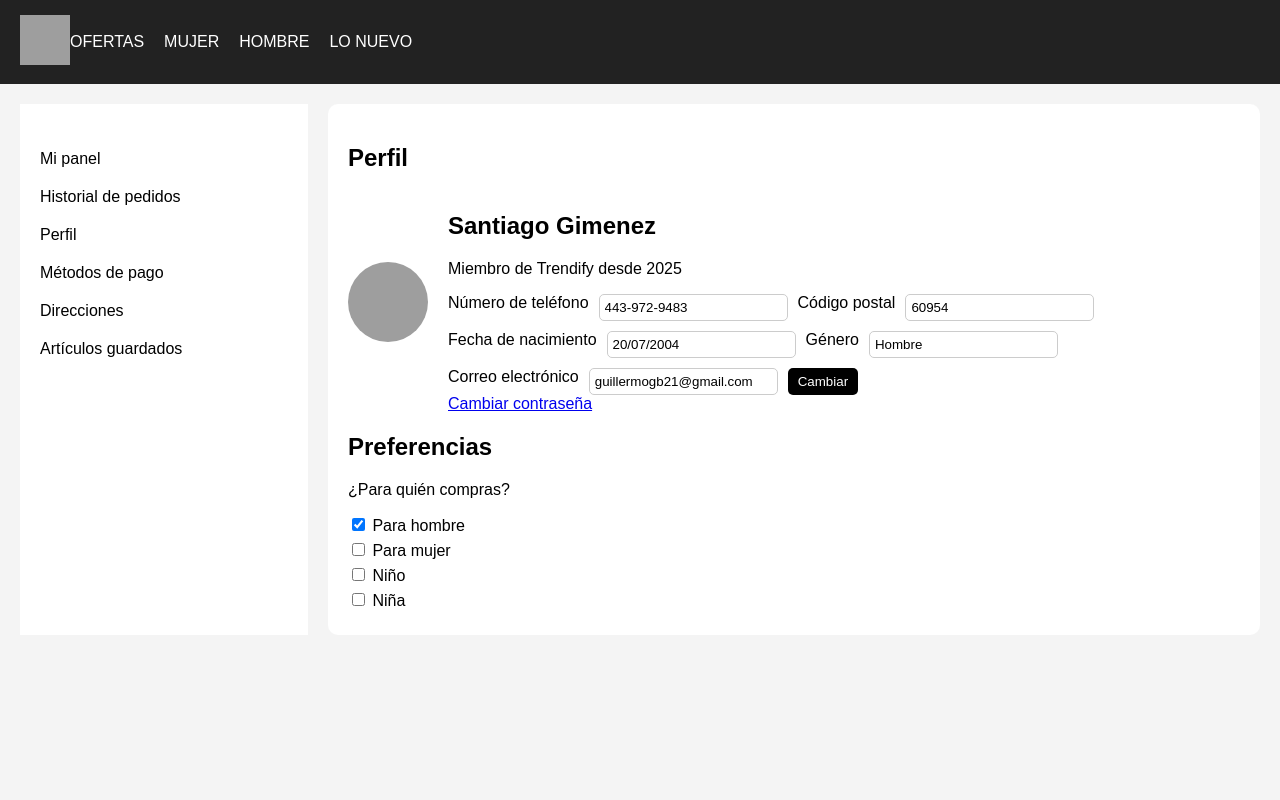
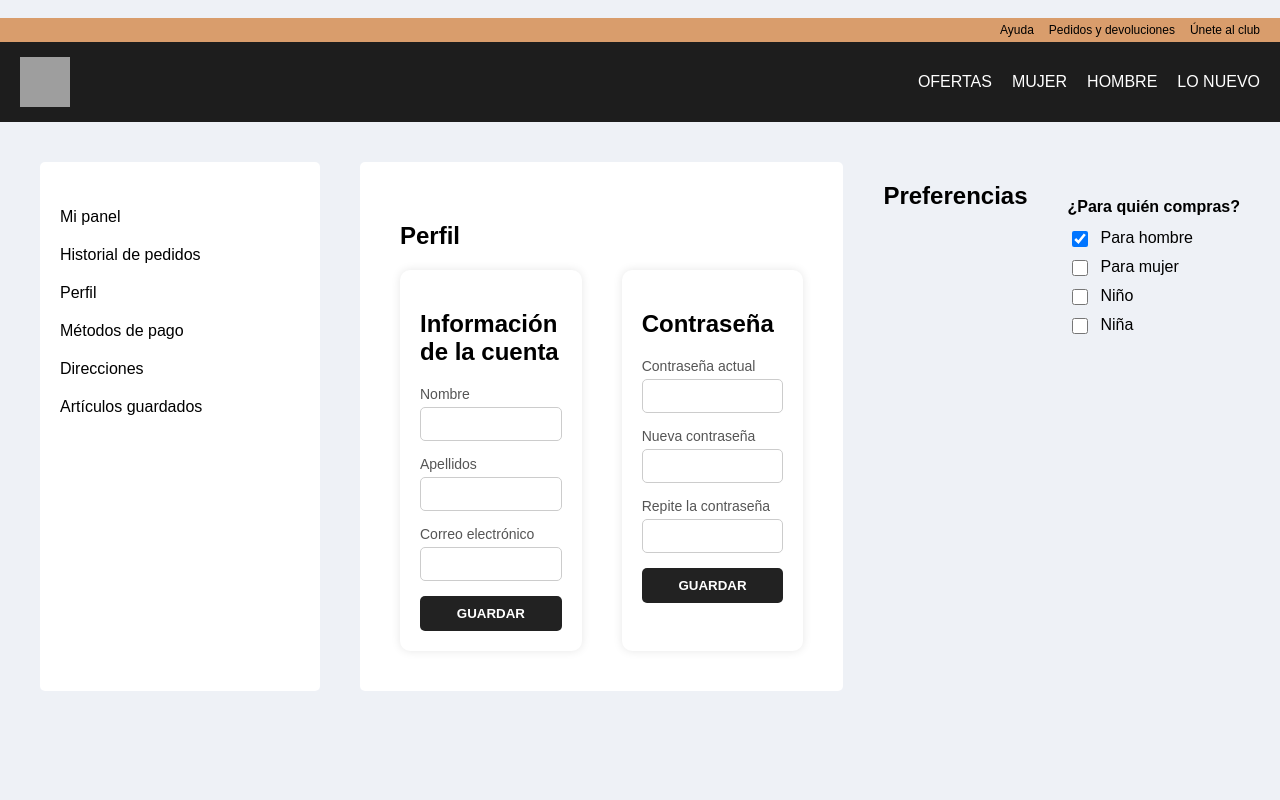
Before and after one commit to AL-PG/PaginaWeb, a PHP site: page /perfil.html in a window 1280 px wide. Run offline with PHP 8.4, Linux system fonts and the light colour scheme; grey boxes are pictures that could not be loaded.

Commit message:
Add files via upload

```diff
--- a/perfil/estiloperfil.css
+++ b/perfil/estiloperfil.css
@@ -1,12 +1,33 @@
+
 body {
-    font-family: Arial, sans-serif;
+    min-height: auto;
+    font-family: 'Poppins', sans-serif;
     margin: 0;
     padding: 0;
-    background: #f4f4f4;
+    background: #eef1f6;
+}
+.top-bar {
+    display: flex;
+    justify-content: flex-end;
+    background-color: #D99D6C;
+    padding: 5px 20px;
+    font-size: 12px;
 }
 
+    .top-bar a {
+        color: black;
+        text-decoration: none;
+        margin-left: 15px;
+        font-family: 'Montserrat', sans-serif;
+    }
+
+        .top-bar a:hover {
+            text-decoration: underline;
+        }
+
+
 header {
-    background: #222;
+    background: #1d1d1d;
     color: white;
     padding: 15px 20px;
     display: flex;
@@ -19,45 +40,35 @@ header {
     height: 50px;
 }
 
-nav {
-    display: flex;
-    width: 100%;
-    justify-content: space-between;
-    align-items: center;
-}
-
 nav ul {
     list-style: none;
     display: flex;
     gap: 20px;
     margin: 0;
     padding: 0;
-    align-items: center;
-    display: flex;
 }
 
     nav ul li {
         cursor: pointer;
-    display: flex;
-    align-items: center;
-    height: 100%;
+        transition: color 0.3s ease;
     }
 
-.icons {
-    display: flex;
-    gap: 15px;
-    align-items: center;
+        nav ul li:hover {
+            color: #000;
         }
 
 main {
     display: flex;
-    padding: 20px;
+    padding: 40px;
+    gap: 40px;
 }
 
 aside {
     width: 20%;
     background: white;
     padding: 20px;
+    border-radius: 5px;
+    box-shadow: none;
 }
 
     aside ul {
@@ -68,54 +79,125 @@ aside ul {
     aside li {
         padding: 10px 0;
         cursor: pointer;
+        transition: color 0.3s ease;
+    }
+
+        aside li:hover {
+            color: #000;
         }
 
 .perfil {
     flex: 1;
     background: white;
-    padding: 20px;
-    margin-left: 20px;
-    border-radius: 10px;
+    padding: 40px;
+    border-radius: 5px;
+    box-shadow: none;
 }
 
-.perfil-info {
+.perfil-contenedor {
     display: flex;
-    align-items: center;
+    justify-content: space-between;
+    gap: 40px;
 }
 
-.avatar {
-    width: 80px;
-    height: 80px;
-    border-radius: 50%;
-    margin-right: 20px;
+.perfil-info, .perfil-contraseña {
+    width: 48%;
+    background: white;
+    padding: 20px;
+    border-radius: 10px;
+    box-shadow: 0 0 10px rgba(0, 0, 0, 0.1);
 }
 
-.info-box {
-    display: flex;
-    gap: 10px;
-    margin-top: 10px;
+.campo {
+    margin-bottom: 15px;
+}
+
+    .campo label {
+        display: block;
+        font-size: 14px;
+        color: #555;
+        margin-bottom: 5px;
+    }
+
+    .campo input {
+        width: 100%;
+        padding: 8px;
+        border: 1px solid #ccc;
+        border-radius: 5px;
+    }
+
+.guardar {
+    background: #222;
+    color: white;
+    border: none;
+    padding: 10px 15px;
+    cursor: pointer;
+    border-radius: 5px;
+    width: 100%;
+}
+
+    .guardar:hover {
+        background: #444;
+    }
+
+
+.avatar {
+    width: 100px;
+    height: 100px;
+    border-radius: 50%;
+    border: 2px solid #ddd;
 }
 
 input {
     border: 1px solid #ccc;
-    padding: 5px;
+    padding: 15px;
     border-radius: 5px;
+    width: 100%;
+    font-size: 14px;
+    margin-top: 5px;
+    display: block;
+}
+
+    input:focus {
+        border-color: #000;
+        outline: none;
     }
 
 button {
-    background: black;
+    background: #ccc;
     color: white;
     border: none;
-    padding: 5px 10px;
+    padding: 15px 20px;
     cursor: pointer;
     border-radius: 5px;
+    width: 150px;
+    text-transform: uppercase;
+    font-weight: bold;
+    transition: background 0.3s ease;
+}
+
+    button:hover {
+        background: #888;
     }
 
 .preferencias {
     margin-top: 20px;
 }
 
+.preferencias p {
+    font-weight: bold;
+    margin-bottom: 10px;
+}
+
 .preferencias label {
-    display: block;
-    margin: 5px 0;
+    display: flex;
+    align-items: center;
+    gap: 10px;
+    font-size: 16px;
+    margin-bottom: 5px;
 }
+
+.preferencias input[type="checkbox"] {
+    width: 16px;
+    height: 16px;
+}
--- a/perfil/perfil.html
+++ b/perfil/perfil.html
@@ -1,3 +1,4 @@
+﻿
 <!DOCTYPE html>
 <html lang="es">
 <head>
@@ -7,6 +8,11 @@
     <link rel="stylesheet" href="estiloperfil.css">
 </head>
 <body>
+    <div class="top-bar">
+        <a href="#">Ayuda</a>
+        <a href="#">Pedidos y devoluciones</a>
+        <a href="#">Únete al club</a>
+    </div>
     <header>
         <div class="logo"><img src="logo.png" alt="Logo"></div>
         <nav>
@@ -33,31 +39,43 @@
 
         <section class="perfil">
             <h1>Perfil</h1>
+            <div class="perfil-contenedor">
                 <div class="perfil-info">
-                <img src="avatar.jpg" alt="Avatar" class="avatar">
-                <div>
-                    <h2>Santiago Gimenez</h2>
-                    <p>Miembro de Trendify desde 2025</p>
-                    <div class="info-box">
-                        <label>Número de teléfono</label>
-                        <input type="text" value="443-972-9483">
-                        <label>Código postal</label>
-                        <input type="text" value="60954">
+                    <h2>Información de la cuenta</h2>
+                    <div class="campo">
+                        <label>Nombre</label>
+                        <input type="text">
                     </div>
-                    <div class="info-box">
-                        <label>Fecha de nacimiento</label>
-                        <input type="text" value="20/07/2004">
-                        <label>Género</label>
-                        <input type="text" value="Hombre">
+                    <div class="campo">
+                        <label>Apellidos</label>
+                        <input type="text" >
                     </div>
-                    <div class="info-box">
+                    <div class="campo">
                         <label>Correo electrónico</label>
-                        <input type="text" value="guillermogb21@gmail.com">
-                        <button>Cambiar</button>
+                        <input type="text" >
                     </div>
-                    <a href="#">Cambiar contraseña</a>
+                    <button class="guardar">Guardar</button>
+                </div>
+
+                <div class="perfil-contraseña">
+                    <h2>Contraseña</h2>
+                    <div class="campo">
+                        <label>Contraseña actual</label>
+                        <input type="password">
+                    </div>
+                    <div class="campo">
+                        <label>Nueva contraseña</label>
+                        <input type="password">
+                    </div>
+                    <div class="campo">
+                        <label>Repite la contraseña</label>
+                        <input type="password">
+                    </div>
+                    <button class="guardar">Guardar</button>
                 </div>
             </div>
+        </section>
+
         <h2>Preferencias</h2>
         <div class="preferencias">
             <p>¿Para quién compras?</p>
@@ -66,7 +84,6 @@
             <label><input type="checkbox"> Niño</label>
             <label><input type="checkbox"> Niña</label>
         </div>
-        </section>
     </main>
 </body>
 </html>
```
Lines whose indentation alone changed are shown as unchanged.
